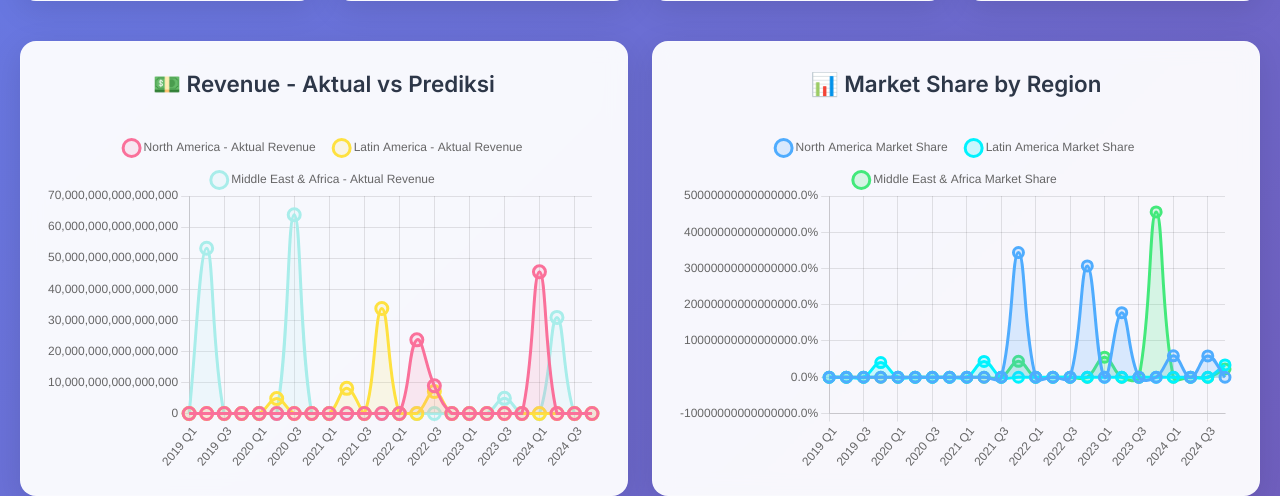
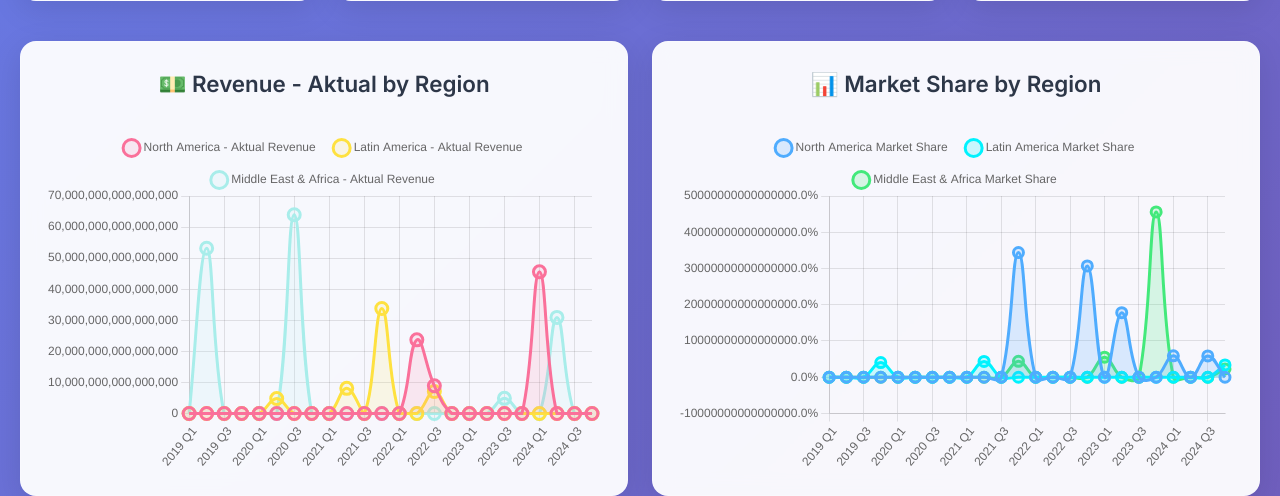
Before and after one commit to LiviaFarahA126-SI23D/BusinessIntelligence_Samsung-Mobile-Sales, a Django app: page /predict/region/ in a window 1280 px wide. Shown: the part 501-997 px from the top of the page. Run offline with Django 4.2, Linux system fonts and the light colour scheme; data comes from the database, SQL or seed files in the repository.

Commit message:
predict_by_region.html

```diff
--- a/star_dashboard/dashboard/templates/dashboard/predict_by_region.html
+++ b/star_dashboard/dashboard/templates/dashboard/predict_by_region.html
@@ -317,7 +317,7 @@
         <div class="chart-grid">
             <!-- Revenue Chart -->
             <div class="chart-item">
-                <div class="chart-title">💵 Revenue - Aktual vs Prediksi</div>
+                <div class="chart-title">💵 Revenue - Aktual by Region</div>
                 <div class="chart-wrapper">
                     <canvas id="chartRevenue"></canvas>
                 </div>
```
